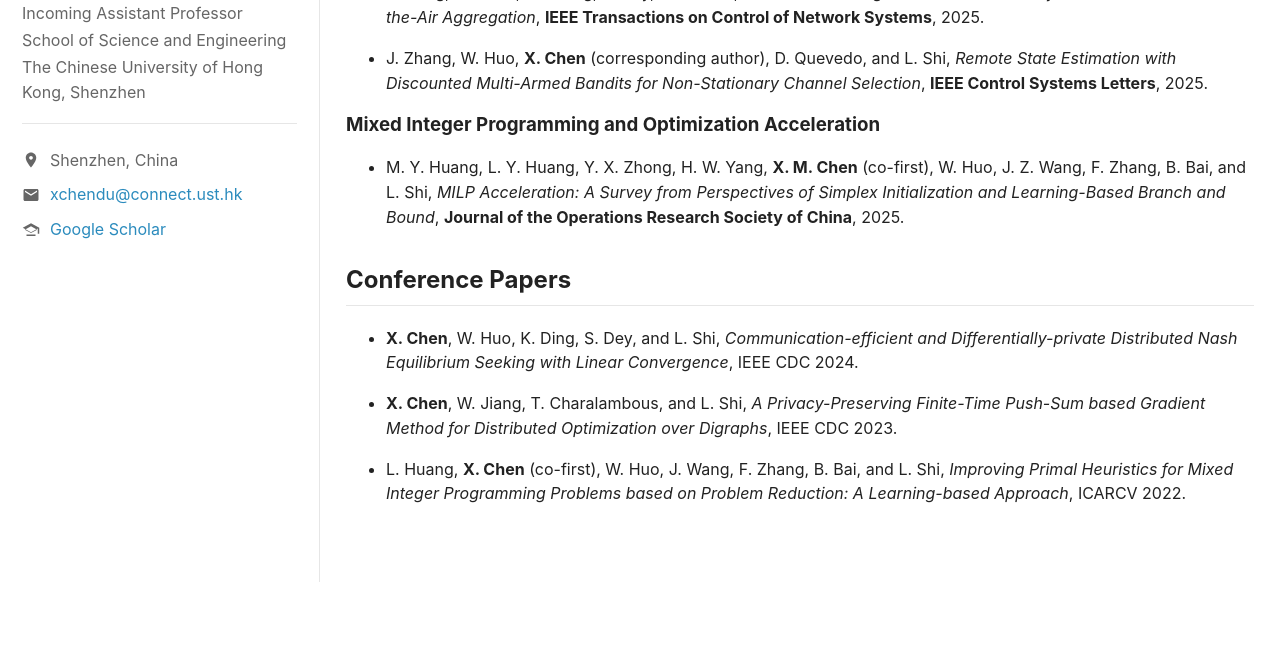
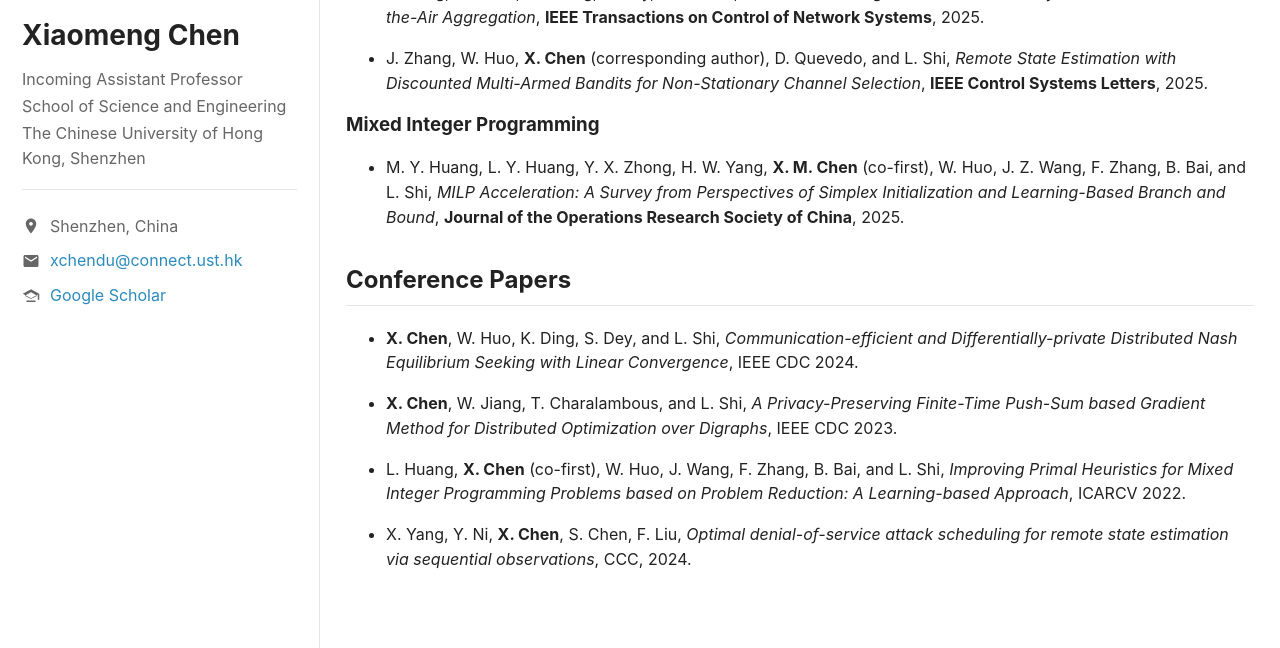
Before and after one commit to xiaomengchen518/xiaomengchen518.github.io, a Jekyll site: the page built from publications.md, in a window 1280 px wide and 900 px high, scrolled down 754 px, cut to the strip 252-900 px from the top of the window. Built offline with Jekyll 4.4.1, drawn with Linux system fonts in a browser that asks for light colours; before the commit the page ends 1588 px from its top, so only the background shows below that.

Commit message:
Update publications.md

```diff
--- a/publications.md
+++ b/publications.md
@@ -36,7 +36,7 @@ nav: pub
 
 - J. Zhang, W. Huo, **X. Chen** (corresponding author), D. Quevedo, and L. Shi, *Remote State Estimation with Discounted Multi-Armed Bandits for Non-Stationary Channel Selection*, **IEEE Control Systems Letters**, 2025.
 
-### Mixed Integer Programming and Optimization Acceleration
+### Mixed Integer Programming
 
 - M. Y. Huang, L. Y. Huang, Y. X. Zhong, H. W. Yang, **X. M. Chen** (co-first), W. Huo, J. Z. Wang, F. Zhang, B. Bai, and L. Shi, *MILP Acceleration: A Survey from Perspectives of Simplex Initialization and Learning-Based Branch and Bound*, **Journal of the Operations Research Society of China**, 2025.
 
@@ -47,3 +47,5 @@ nav: pub
 - **X. Chen**, W. Jiang, T. Charalambous, and L. Shi, *A Privacy-Preserving Finite-Time Push-Sum based Gradient Method for Distributed Optimization over Digraphs*, IEEE CDC 2023.
 
 - L. Huang, **X. Chen** (co-first), W. Huo, J. Wang, F. Zhang, B. Bai, and L. Shi, *Improving Primal Heuristics for Mixed Integer Programming Problems based on Problem Reduction: A Learning-based Approach*, ICARCV 2022.
+
+- X. Yang, Y. Ni,  **X. Chen**, S. Chen, F. Liu, *Optimal denial-of-service attack scheduling for remote state estimation via sequential observations*, CCC, 2024.
```
